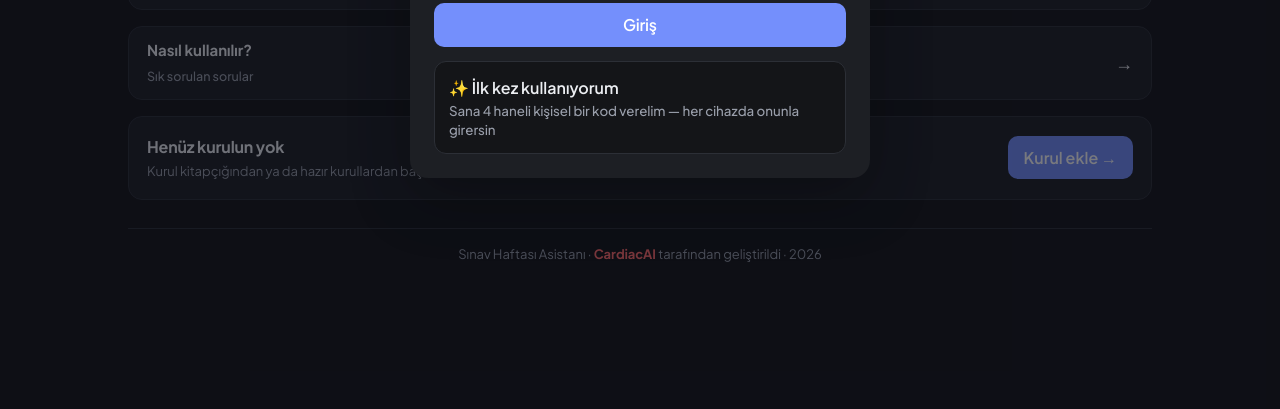
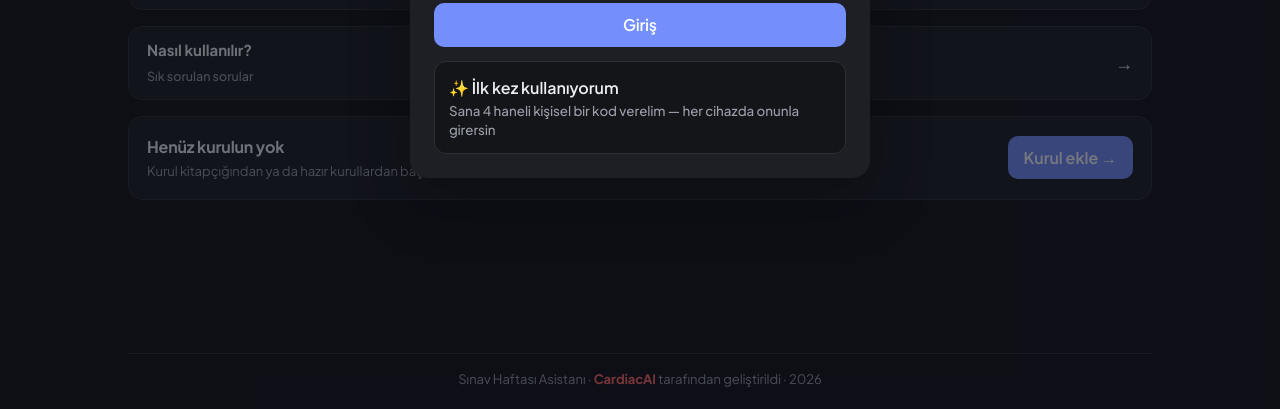
Before and after one commit to Asta240/sinav-asistani, a website: page index.html in a window 1280 px wide. Shown: the part 391-800 px from the top of the page. Drawn offline with Linux system fonts and the light colour scheme.

Commit message:
İmza (footer) her zaman sayfanın en altında
Co-Authored-By: Claude Opus 5.5 <noreply@anthropic.com>
Claude-Session: https://claude.ai/code/session_01J7PLUFA5WTwHLNVKb1y1sq

```diff
--- a/index.html
+++ b/index.html
@@ -24,7 +24,8 @@
   }
   *{box-sizing:border-box}
   body{margin:0;font-family:"Plus Jakarta Sans",system-ui,sans-serif;background:var(--bg);color:var(--ink);line-height:1.45}
-  .wrap{max-width:1060px;margin:0 auto;padding:28px 18px 60px}
+  .wrap{max-width:1060px;margin:0 auto;padding:28px 18px 16px;min-height:100vh;min-height:100dvh;display:flex;flex-direction:column;box-sizing:border-box}
+  .wrap>*{min-width:0}
   header{display:flex;align-items:flex-end;justify-content:space-between;gap:16px;flex-wrap:wrap;margin-bottom:22px}
   h1{font-size:28px;margin:0;letter-spacing:-.02em}
   h1 span{color:var(--accent)}
@@ -220,7 +221,7 @@
   .hero-quote .by{display:flex;justify-content:space-between;align-items:center;gap:10px;flex-wrap:wrap;font-size:13px;opacity:.9;position:relative;z-index:1}
   .hero-quote .by b{letter-spacing:.04em}
   .hero-quote .tick{background:rgba(255,255,255,.16);padding:4px 10px;border-radius:99px;font-variant-numeric:tabular-nums}
-  .sig{text-align:center;color:var(--muted);font-size:13px;margin-top:28px;padding-top:16px;border-top:1px solid var(--line)}
+  .sig{text-align:center;color:var(--muted);font-size:13px;margin-top:auto;padding-bottom:4px;padding-top:16px;border-top:1px solid var(--line)}
   .sig b{color:var(--bad)}
   /* yan menü */
   .drawer-bg{position:fixed;inset:0;background:rgba(10,12,20,.45);opacity:0;pointer-events:none;transition:opacity .2s;z-index:60}
@@ -518,6 +519,7 @@
   </div>
   </div>
 
+  <div style="height:28px;flex:none"></div>
   <footer class="sig">Sınav Haftası Asistanı · <b>CardiacAI</b> tarafından geliştirildi · 2026</footer>
 </div>
 
```
Also changed, not shown: src/sinav-asistani.html (+4 -2 lines).
